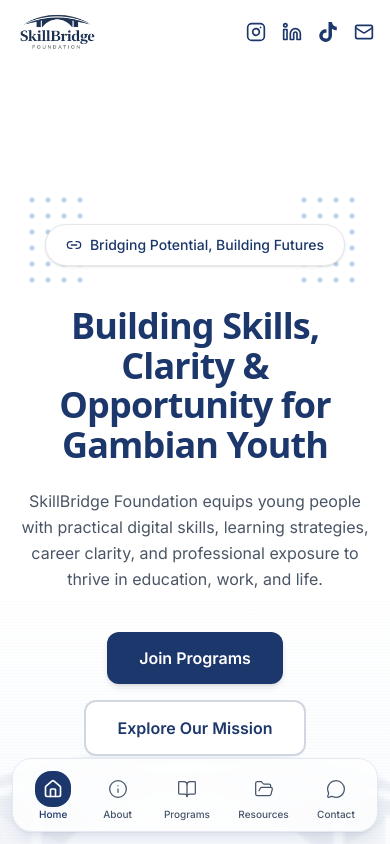
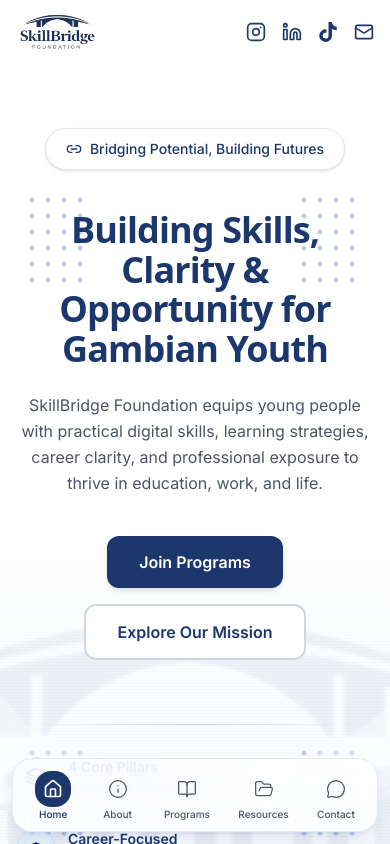
Before and after one commit to BailoDev/skillbridgefoundation, a Next.js app: page / in a window 390 px wide. Shown: the top 844 px of the page. Built offline with nearby package versions, Linux system fonts and the light colour scheme; a web font is replaced by a local one.

Commit message:
feat: adjust padding in HeroSection for improved layout

```diff
--- a/components/home/hero-section.tsx
+++ b/components/home/hero-section.tsx
@@ -65,7 +65,7 @@ function PatternOverlay({ className }: { className?: string }) {
 
 export default function HeroSection() {
   return (
-    <section className="relative min-h-screen flex items-center justify-center pt-20 overflow-hidden bg-gradient-to-b from-white via-white to-blue-light/30">
+    <section className="relative min-h-screen flex items-center justify-center pt-4 sm:pt-16 lg:pt-20 overflow-hidden bg-gradient-to-b from-white via-white to-blue-light/30">
       {/* Dot grid accents - positioned in corners */}
       <DotGridAccent className="top-28 left-6 lg:left-16" />
       <DotGridAccent className="top-28 right-6 lg:right-16" />
@@ -105,7 +105,7 @@ export default function HeroSection() {
         <PatternOverlay />
       </div>
 
-      <div className="relative z-10 mx-auto max-w-7xl px-4 sm:px-6 lg:px-8 py-16 lg:py-24">
+      <div className="relative z-10 mx-auto max-w-7xl px-4 sm:px-6 lg:px-8 py-8 sm:py-12 lg:py-24">
         <div className="text-center max-w-4xl mx-auto">
           {/* Launch Partner Badge */}
           <motion.div
```
